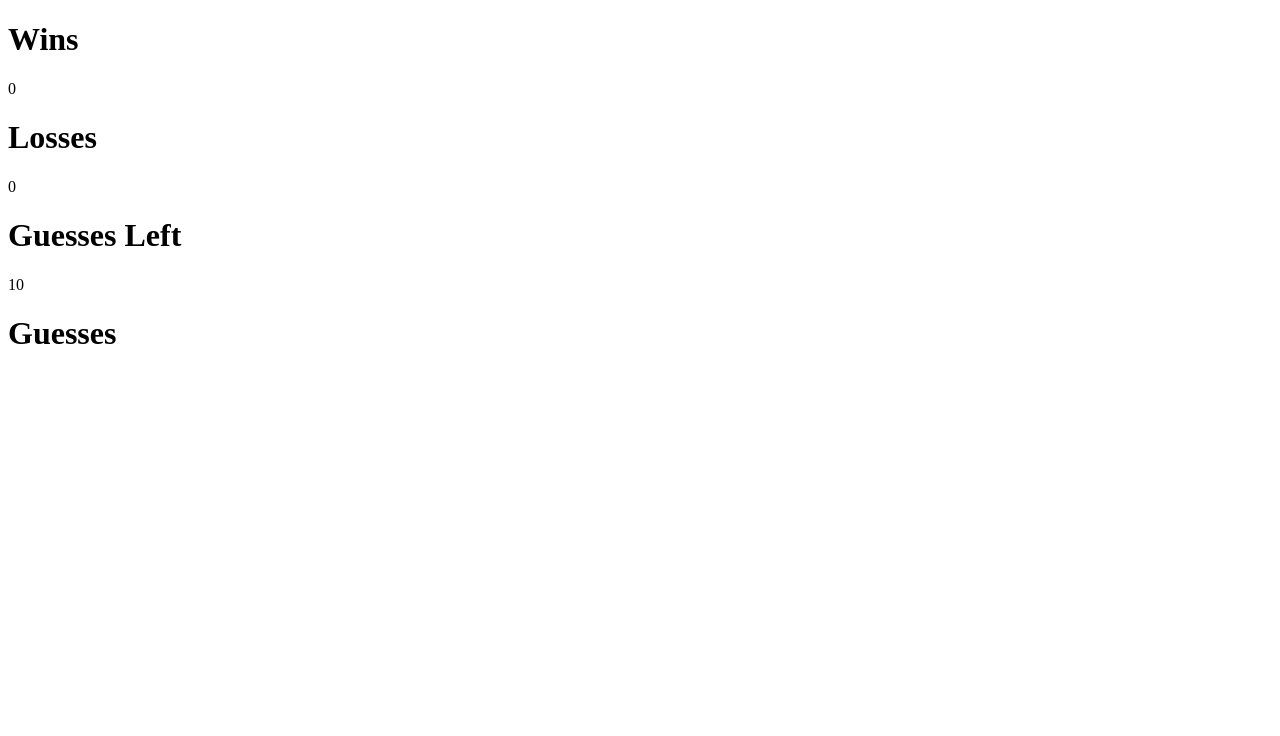
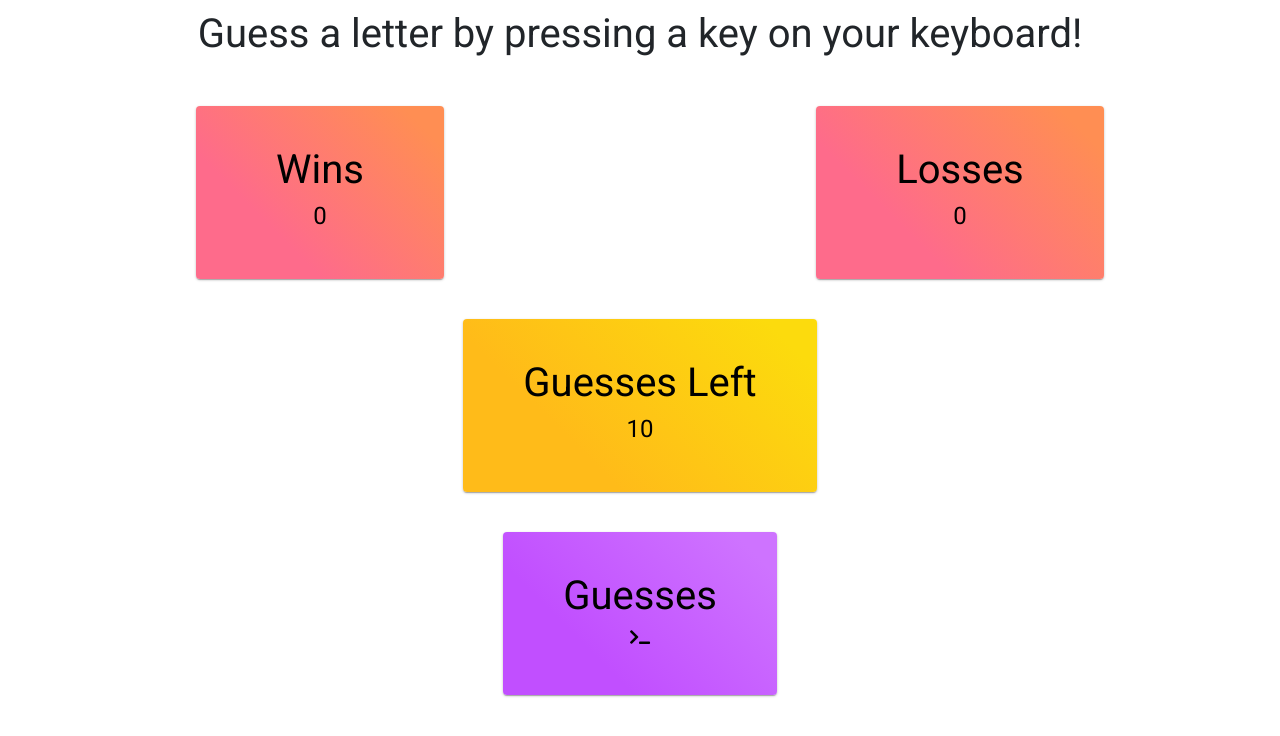
Before and after one commit to HeathBanner/psychicGame, a plain HTML site: page index.html in a window 1280 px wide. Drawn offline with nearby package versions, Linux system fonts and the light colour scheme.

Commit message:
updated styling

```diff
--- a/index.html
+++ b/index.html
@@ -1,34 +1,83 @@
 <!DOCTYPE html>
 <html lang="en">
+
 <head>
+
     <meta charset="UTF-8">
     <meta name="viewport" content="width=device-width, initial-scale=1.0">
     <meta http-equiv="X-UA-Compatible" content="ie=edge">
-    <link type="text" href="logic.js">
-    <link type="stylesheet" href="style.css">
-    <title>Document</title>
+
+    <script src="https://kit.fontawesome.com/aef5133732.js"></script>
+
+    <link rel="stylesheet" href="https://use.fontawesome.com/releases/v5.9.0/css/all.css">
+    <link href="https://fonts.googleapis.com/css?family=Roboto&display=swap" rel="stylesheet">
+    <link rel="stylesheet" href="https://stackpath.bootstrapcdn.com/bootstrap/4.3.1/css/bootstrap.min.css" integrity="sha384-ggOyR0iXCbMQv3Xipma34MD+dH/1fQ784/j6cY/iJTQUOhcWr7x9JvoRxT2MZw1T" crossorigin="anonymous">
+
+    <link rel="stylesheet" href="style.css">
+
+    <title>Psychic</title>
+
 </head>
+
 <body>
-    <script src="logic.js"></script>
-    <div>
-    <h1>Wins</h1>
-    <span id="wins">0</span>
+
+    <div class="container-fluid">
+
+        <div class="row">
+            <div class="col-12 tipContainer">
+
+                <h1>Guess a letter by pressing a key on your keyboard!</h1>
+
+            </div>
+        </div>
+
+        <div class="row">
+            <div class="col-6 scoreContainer">
+
+                <div class="scoreboard">
+                    <h1>Wins</h1>
+                    <h4 id="wins">0</h4>
+                </div>
+
+            </div>
+            <div class="col-6 scoreContainer">
+
+                <div class="scoreboard">
+                    <h1>Losses</h1>
+                    <h4 id="losses">0</h4>
+                </div>
+
+            </div>
+        </div>
     </div>
 
-    <div>
-    <h1>Losses</h1>
-    <span id="losses">0</span>
+    <div class="row">
+        <div class="col-12 guessContainer">
+
+            <div class="guessBoard">
+                <h1>Guesses Left</h1>
+                <h4 id="guesses">10</h4>
+            </div>
+
+        </div>
     </div>
+        <div class="row">
+            <div class="col-12 guessContainer">
 
-   <div>
-       <h1>Guesses Left</h1>
-       <span id="guesses">10</span>
-   </div>
+                <div class="logBoard">
+                    <h1>Guesses</h1>
+                    <div id="guessPane">
+                        <h6>
+                            <i class="fas fa-terminal"></i>
+                        </h6>
+                        <h4 id="guessLog"></h4>
+                    </div>
+                </div>
+            </div>
+        </div>
 
-    <div>
-        <h1>Guesses</h1>
-        <span id="guessLog"></span>
-    </div>
+
+        <script src="logic.js"></script>
 
 </body>
 </html>
--- a/logic.js
+++ b/logic.js
@@ -1,14 +1,5 @@
-
-
-
-
-
-alert("Pick either letter 'a' or 'b'...")
 
 var computerChoices = ["a", "b"];
-
-
-
 
 var winScore = 0;
 var lossScore = 0;
@@ -19,45 +10,29 @@ document.onkeyup = function(event) {
     userGuess = event.key;
     guesses--;
 
-
     var computerGuess = computerChoices[Math.floor(Math.random() * computerChoices.length)];
     var userWins = document.getElementById("wins");
     var userLosses = document.getElementById("losses");
     var guessesLeft = document.getElementById("guesses");
     guessesLeft.textContent = guesses;
 
-
-
     guessLog.push(userGuess)
     var guessUpdate = document.getElementById("guessLog");
     guessUpdate.textContent = guessLog;
 
-
-
-
-
-
-
-
     if (userGuess === computerGuess) {
         winScore++;
         userWins.textContent = winScore;
-    } else {
+    }
+
+    if (guesses === 0) {
         lossScore++;
         userLosses.textContent = lossScore;
-    }
-    if (guesses === 0) {
-        alert("Game Over! Press 'ok' to play again...")
-        lossScore = 0;
-        winScore = 0;
         guesses = 10;
         userWins.textContent = winScore;
         userLosses.textContent = lossScore;
         guessesLeft.textContent = guesses;
         guessLog = [];
         guessUpdate.textContent = guessLog;
-
-
     }
-
-}
+};
--- /dev/null
+++ b/style.css
@@ -0,0 +1,61 @@
+body {
+    font-family: 'Roboto', sans-serif;
+}
+
+.tipContainer {
+    text-align: center;
+    margin-top: 10px;
+}
+
+.scoreContainer {
+    display: flex;
+    justify-content: center;
+    align-items: center;
+    flex-wrap: wrap;
+}
+
+.scoreboard {
+    margin: 40px auto 0px auto;
+    padding: 40px 80px;
+    background: linear-gradient(45deg, #FE6B8B 30%, #FF8E53 90%);
+    color: black;
+    border-radius: 4px;
+    box-shadow: 0px 1px 3px 0px rgba(0,0,0,0.2), 0px 1px 1px 0px rgba(0,0,0,0.14), 0px 2px 1px -1px rgba(0,0,0,0.12);
+    text-align: center;
+
+}
+
+.guessContainer {
+    display: flex;
+    justify-content: center;
+    align-items: center;
+    flex-wrap: wrap;
+}
+
+.guessBoard {
+    margin: 40px auto 0px auto;
+    color: purple;
+    padding: 40px 60px;
+    background: linear-gradient(45deg, #ffbb19 30%, #fcdb0d 90%);
+    color: black;
+    border-radius: 4px;
+    box-shadow: 0px 1px 3px 0px rgba(0,0,0,0.2), 0px 1px 1px 0px rgba(0,0,0,0.14), 0px 2px 1px -1px rgba(0,0,0,0.12);
+    text-align: center;
+}
+
+.logBoard {
+    margin: 40px auto 0px auto;
+    color: purple;
+    padding: 40px 60px;
+    background: linear-gradient(45deg, #c14fff 30%, #ce73ff 90%);
+    color: black;
+    border-radius: 4px;
+    box-shadow: 0px 1px 3px 0px rgba(0,0,0,0.2), 0px 1px 1px 0px rgba(0,0,0,0.14), 0px 2px 1px -1px rgba(0,0,0,0.12);
+    text-align: center;
+}
+
+#guessPane {
+    display: flex;
+    justify-content: center;
+    align-items: center;
+}
```
